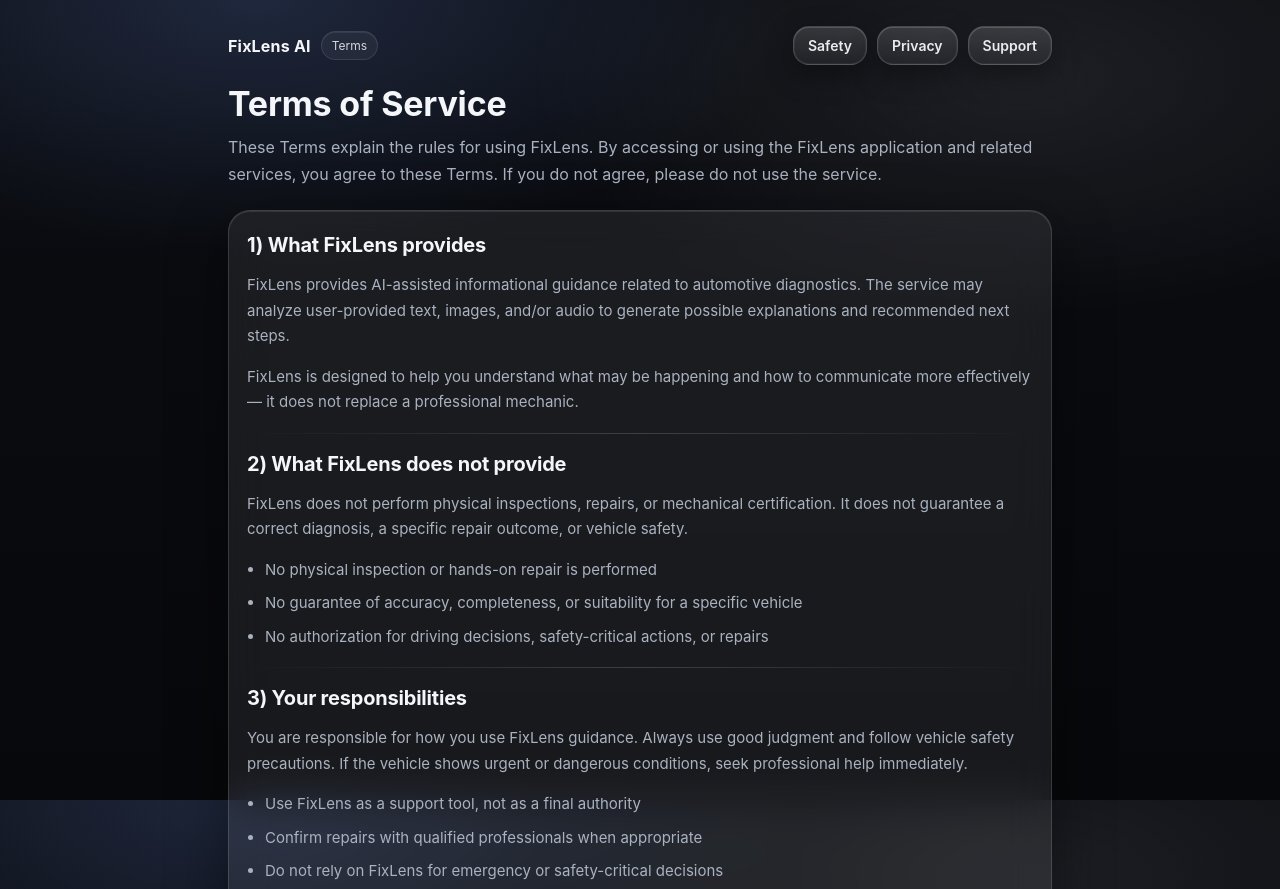
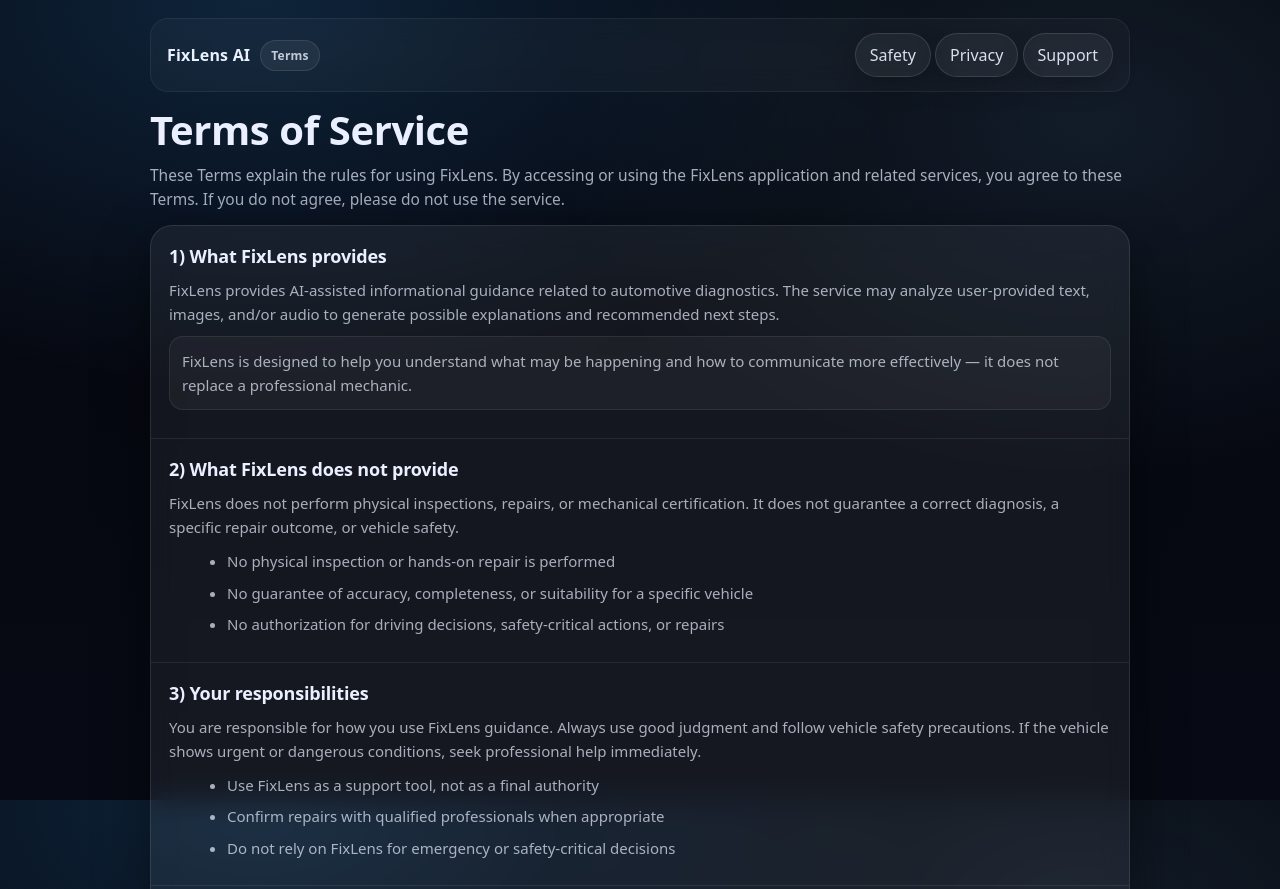
Before and after one commit to 502296/fixlens-brain-api, a website: page terms.html in a window 1280 px wide. Shown: the top 889 px of the page. Drawn offline with Linux system fonts and the light colour scheme.

Commit message:
Update style.css

```diff
--- a/style.css
+++ b/style.css
@@ -1,24 +1,30 @@
 :root{
 
-  --bg0:#07080b;
+  --bg0:#05070f;
 
-  --bg1:#0b0d12;
+  --bg1:#070a14;
 
-  --glass: rgba(255,255,255,.07);
+  --card: rgba(255,255,255,.06);
 
-  --glass2: rgba(255,255,255,.05);
+  --card2: rgba(255,255,255,.045);
 
-  --stroke: rgba(255,255,255,.14);
+  --stroke: rgba(255,255,255,.10);
 
-  --stroke2: rgba(255,255,255,.10);
+  --stroke2: rgba(255,255,255,.14);
 
-  --text:#F4F6FA;
+  --text:#eaf0ff;
 
-  --muted:#AAB2C0;
+  --muted: rgba(234,240,255,.70);
 
-  --glow: rgba(180,210,255,.16);
+  --muted2: rgba(234,240,255,.55);
 
-  --glow2: rgba(255,255,255,.08);
+  --accent: #3aa7ff;
+
+  --accent2:#7dd3ff;
+
+  --shadow: 0 18px 55px rgba(0,0,0,.45);
+
+  --radius: 22px;
 
 }
 
@@ -28,39 +34,35 @@
 
 html,body{height:100%}
 
-
-
 body{
 
   margin:0;
 
-  font-family:-apple-system,BlinkMacSystemFont,"SF Pro Text","SF Pro Display","Helvetica Neue",Arial,sans-serif;
+  font-family: ui-sans-serif, system-ui, -apple-system, Segoe UI, Roboto, Helvetica, Arial;
 
   color:var(--text);
 
   background:
 
-    radial-gradient(900px 420px at 20% 0%, rgba(120,160,255,.18), transparent 60%),
+    radial-gradient(1200px 700px at 20% 0%, rgba(58,167,255,.18), transparent 55%),
 
-    radial-gradient(800px 380px at 80% 10%, rgba(255,255,255,.08), transparent 62%),
+    radial-gradient(900px 600px at 85% 15%, rgba(125,211,255,.10), transparent 60%),
 
-    linear-gradient(180deg, var(--bg1), var(--bg0));
-
-  -webkit-font-smoothing:antialiased;
-
-  text-rendering:optimizeLegibility;
+    linear-gradient(180deg, var(--bg0), var(--bg1));
 
 }
 
 
 
+a{color:inherit;text-decoration:none}
+
 .container{
 
-  max-width: 860px;
+  width:min(980px, 92vw);
 
-  margin: 0 auto;
+  margin:0 auto;
 
-  padding: 26px 18px 70px;
+  padding:18px 0 28px;
 
 }
 
@@ -74,9 +76,19 @@ body{
 
   justify-content:space-between;
 
-  gap:16px;
+  gap:14px;
 
-  margin-bottom:18px;
+  padding:14px 16px;
+
+  border-radius: 18px;
+
+  background: rgba(255,255,255,.03);
+
+  border:1px solid rgba(255,255,255,.06);
+
+  backdrop-filter: blur(12px);
+
+  -webkit-backdrop-filter: blur(12px);
 
 }
 
@@ -90,181 +102,39 @@ body{
 
   gap:10px;
 
-  white-space:nowrap;
+  font-weight:700;
+
+  letter-spacing:.2px;
+
+}
+
+.brand .name{font-size:16px;color:rgba(234,240,255,.92)}
+
+.badge{
+
+  font-size:12px;
+
+  padding:6px 10px;
+
+  border-radius:999px;
+
+  background: rgba(255,255,255,.06);
+
+  border:1px solid rgba(255,255,255,.10);
+
+  color: rgba(234,240,255,.80);
 
 }
 
 
 
-.brand-title{
-
-  font-weight:700;
-
-  letter-spacing:.2px;
-
-  font-size:16px;
-
-}
-
-
-
-.badge{
-
-  padding:6px 10px;
-
-  border-radius:999px;
-
-  font-size:12px;
-
-  color:rgba(244,246,250,.85);
-
-  background: var(--glass2);
-
-  border:1px solid var(--stroke2);
-
-  box-shadow: inset 0 1px 0 rgba(255,255,255,.08);
-
-  backdrop-filter: blur(18px);
-
-  -webkit-backdrop-filter: blur(18px);
-
-}
-
-
-
-h1{
-
-  font-size:34px;
-
-  letter-spacing:-.2px;
-
-  margin: 14px 0 10px;
-
-}
-
-
-
-.subtitle{
-
-  color: var(--muted);
-
-  line-height:1.7;
-
-  font-size:16px;
-
-  margin: 0 0 22px;
-
-}
-
-
-
-.card{
-
-  background: var(--glass);
-
-  border:1px solid var(--stroke);
-
-  border-radius: 22px;
-
-  padding: 22px 18px;
-
-  backdrop-filter: blur(22px);
-
-  -webkit-backdrop-filter: blur(22px);
-
-  box-shadow:
-
-    0 18px 60px rgba(0,0,0,.45),
-
-    inset 0 1px 0 rgba(255,255,255,.10);
-
-}
-
-
-
-.card.soft{
-
-  background: var(--glass2);
-
-}
-
-
-
-.section h2{
-
-  margin:0 0 10px;
-
-  font-size:20px;
-
-  letter-spacing:-.2px;
-
-}
-
-
-
-.section p, .section ul{
-
-  color: var(--muted);
-
-  font-size:15px;
-
-  line-height:1.7;
-
-}
-
-
-
-ul{padding-left:18px; margin: 10px 0 0}
-
-li{margin: 0 0 8px}
-
-
-
-.highlight{
-
-  color: rgba(244,246,250,.95);
-
-  font-weight:600;
-
-  text-decoration:none;
-
-}
-
-
-
-.note{
-
-  margin-top:10px;
-
-  color: rgba(170,178,192,.85);
-
-  font-size:14px;
-
-}
-
-
-
-.sep{
-
-  border:0;
-
-  height:1px;
-
-  margin: 18px 0;
-
-  background: linear-gradient(90deg, transparent, rgba(255,255,255,.16), transparent);
-
-}
-
-
-
-.button-row{
+.nav{
 
   display:flex;
 
+  flex-wrap:wrap;
+
   gap:10px;
-
-  flex-wrap:wrap;
 
   justify-content:flex-end;
 
@@ -280,74 +150,242 @@ li{margin: 0 0 8px}
 
   justify-content:center;
 
-  padding: 10px 14px;
+  padding:10px 14px;
 
-  border-radius: 16px;
+  border-radius:999px;
 
-  font-size:14px;
+  border:1px solid rgba(255,255,255,.12);
 
-  font-weight:600;
+  background: rgba(255,255,255,.05);
 
-  color: rgba(244,246,250,.95);
+  color: rgba(234,240,255,.92);
 
-  text-decoration:none;
+  box-shadow: 0 10px 26px rgba(0,0,0,.22);
 
-  background:
+  transition: transform .15s ease, background .15s ease, border-color .15s ease;
 
-    linear-gradient(180deg, rgba(255,255,255,.14), rgba(255,255,255,.05));
+  user-select:none;
 
-  border: 1px solid rgba(255,255,255,.16);
+  white-space:nowrap;
 
-  box-shadow:
+}
 
-    0 10px 28px rgba(0,0,0,.35),
+.button:hover{
 
-    inset 0 1px 0 rgba(255,255,255,.12),
+  transform: translateY(-1px);
 
-    inset 0 0 0 1px rgba(180,210,255,.06);
+  background: rgba(255,255,255,.07);
 
-  backdrop-filter: blur(18px);
+  border-color: rgba(255,255,255,.18);
 
-  -webkit-backdrop-filter: blur(18px);
+}
 
-  transition: transform .12s ease, border-color .18s ease, background .18s ease;
+.button.primary{
+
+  background: linear-gradient(180deg, rgba(58,167,255,.28), rgba(58,167,255,.14));
+
+  border-color: rgba(58,167,255,.38);
+
+}
+
+.button.primary:hover{
+
+  background: linear-gradient(180deg, rgba(58,167,255,.35), rgba(58,167,255,.16));
 
 }
 
 
 
-.button:hover{
+.hero{
 
-  border-color: rgba(180,210,255,.28);
+  margin-top:16px;
 
-  background:
+  padding:18px 16px 6px;
 
-    linear-gradient(180deg, rgba(255,255,255,.18), rgba(255,255,255,.06));
+}
+
+h1{
+
+  margin:10px 0 6px;
+
+  font-size:40px;
+
+  letter-spacing:-.4px;
+
+}
+
+.subtitle{
+
+  margin:0;
+
+  color: var(--muted);
+
+  line-height:1.55;
+
+  font-size:15.5px;
+
+}
+
+.meta{
+
+  margin-top:10px;
+
+  color: var(--muted2);
+
+  font-size:13px;
 
 }
 
 
 
-.button:active{
+.card{
 
-  transform: scale(.98);
+  margin-top:14px;
+
+  background: var(--card);
+
+  border:1px solid var(--stroke);
+
+  border-radius: var(--radius);
+
+  box-shadow: var(--shadow);
+
+  overflow:hidden;
+
+  backdrop-filter: blur(14px);
+
+  -webkit-backdrop-filter: blur(14px);
 
 }
 
 
 
-.small{color:var(--muted); font-size:13px}
+.section{
+
+  padding:18px 18px;
+
+}
+
+.section h2{
+
+  margin:0 0 10px;
+
+  font-size:18px;
+
+  letter-spacing:-.2px;
+
+}
+
+.section p{
+
+  margin:0 0 10px;
+
+  color: var(--muted);
+
+  line-height:1.6;
+
+  font-size:15px;
+
+}
+
+.section ul{
+
+  margin:10px 0 0 18px;
+
+  color: var(--muted);
+
+  line-height:1.7;
+
+  font-size:15px;
+
+}
+
+.section li{margin:6px 0}
+
+
+
+.sep{
+
+  border:0;
+
+  height:1px;
+
+  background: rgba(255,255,255,.08);
+
+  margin:0;
+
+}
+
+
+
+.note{
+
+  margin-top:10px;
+
+  padding:12px 12px;
+
+  border-radius:14px;
+
+  background: rgba(255,255,255,.04);
+
+  border:1px solid rgba(255,255,255,.08);
+
+  color: rgba(234,240,255,.72);
+
+  line-height:1.55;
+
+  font-size:14px;
+
+}
+
+
+
+.highlight{
+
+  color: rgba(234,240,255,.92);
+
+  font-weight:600;
+
+}
 
 
 
 .footer{
 
-  margin-top: 20px;
+  margin-top:16px;
+
+  color: rgba(234,240,255,.45);
+
+  font-size:12.5px;
 
   text-align:center;
 
-  color: rgba(170,178,192,.75);
-
-  font-size: 13px;
+  padding:10px 0 2px;
 
 }
+
+
+
+.actions{
+
+  display:flex;
+
+  flex-wrap:wrap;
+
+  gap:10px;
+
+  margin-top:12px;
+
+}
+
+
+
+@media (max-width:520px){
+
+  h1{font-size:34px}
+
+  .topbar{padding:12px 12px}
+
+  .section{padding:16px 14px}
+
+}
```
